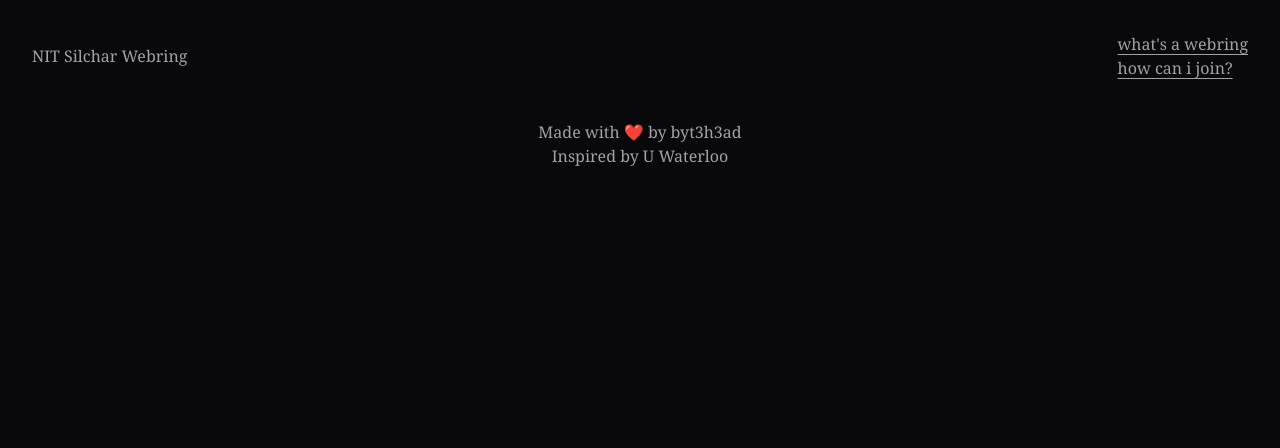
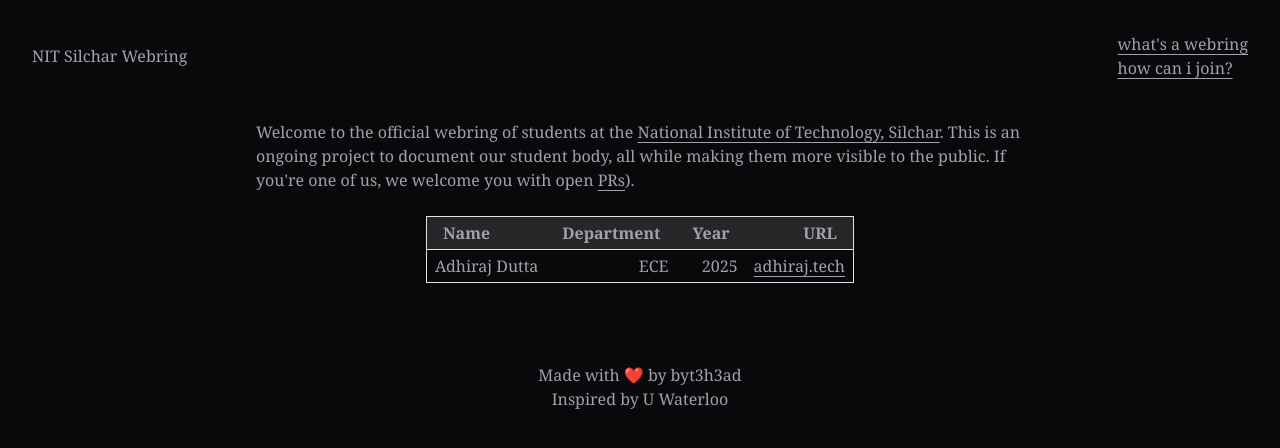
Before and after one commit to byt3h3ad/nitsring, a SvelteKit app: page / in a window 1280 px wide. Shown: the top 448 px of the page. Built offline with nearby package versions, Linux system fonts and the light colour scheme.

Commit message:
feat: v1

```diff
--- a/src/components/card.svelte
+++ /dev/null
@@ -1,5 +0,0 @@
-<script lang="ts">
-	let { name, url, year, department } = $props();
-</script>
-
-<div class="border border-zinc-200"></div>
--- a/src/routes/+layout.svelte
+++ b/src/routes/+layout.svelte
@@ -3,19 +3,23 @@
 	let { children } = $props();
 </script>
 
+<svelte:head>
+	<title>nits webring</title>
+	<meta name="description" content="This is where the description goes for SEO" />
+</svelte:head>
 <nav class="flex items-center justify-between pb-10">
 	<a href="/">NIT Silchar Webring</a>
 	<div class="grid">
 		<a href="https://en.wikipedia.org/wiki/Webring" class="underline underline-offset-4"
 			>what's a webring</a
 		>
-		<a href="https://en.wikipedia.org/wiki/Webring" class="underline underline-offset-4"
+		<a href="https://github.com/byt3h3ad/nitsring" class="underline underline-offset-4"
 			>how can i join?</a
 		>
 	</div>
 </nav>
 {@render children()}
-<footer class="text-center">
+<footer class="pt-20 text-center">
 	<p>
 		Made with ❤️ by <a href="https://byt3h3ad.github.io/" class="underline-offset-4 hover:underline"
 			>byt3h3ad</a
@@ -32,7 +36,7 @@
 	:global(html) {
 		@apply bg-zinc-950 p-8 font-serif text-zinc-400;
 	}
-	a {
+	:global(a) {
 		@apply transition-colors duration-300 hover:text-zinc-50;
 	}
 </style>
--- a/src/routes/+page.svelte
+++ b/src/routes/+page.svelte
@@ -1 +1,51 @@
-<main class=""></main>
+<script lang="ts">
+	import { SITES } from '$lib/data';
+</script>
+
+<main class="mx-auto grid max-w-3xl gap-6">
+	<section>
+		<p class="text-pretty">
+			Welcome to the official webring of students at the <a href="http://www.nits.ac.in/"
+				>National Institute of Technology, Silchar</a
+			>. This is an ongoing project to document our student body, all while making them more visible
+			to the public. If you're one of us, we welcome you with open
+			<a href="https://github.com/byt3h3ad/nitsring">PRs</a>).
+		</p>
+	</section>
+	<section class="place-items-center">
+		<table class="border border-zinc-200">
+			<thead>
+				<tr class="bg-zinc-800">
+					<th class="text-left">Name</th>
+					<th class="text-right">Department</th>
+					<th class="text-right">Year</th>
+					<th class="text-right">URL</th>
+				</tr>
+			</thead>
+			<tbody>
+				{#each SITES as site (site.url)}
+					<tr class="border border-zinc-200">
+						<td class="text-left">{site.name}</td>
+						<td class="text-right">{site.department}</td>
+						<td class="text-right">{site.year}</td>
+						<td class="text-right">
+							<a href={site.url} class="">{new URL(site.url).hostname}</a>
+						</td>
+					</tr>
+				{/each}
+			</tbody>
+		</table>
+	</section>
+</main>
+
+<style>
+	td {
+		@apply px-2 py-1;
+	}
+	th {
+		@apply px-4 py-1;
+	}
+	a {
+		@apply underline underline-offset-4;
+	}
+</style>
--- a/wrangler.json
+++ b/wrangler.json
@@ -4,7 +4,7 @@
  */
 {
 	"$schema": "node_modules/wrangler/config-schema.json",
-  "name": "nits-webring",
+	"name": "nitsring",
 	"compatibility_date": "2025-01-29",
 	"pages_build_output_dir": ".svelte-kit/cloudflare",
 	"observability": {
```
Lines whose indentation alone changed are shown as unchanged.
